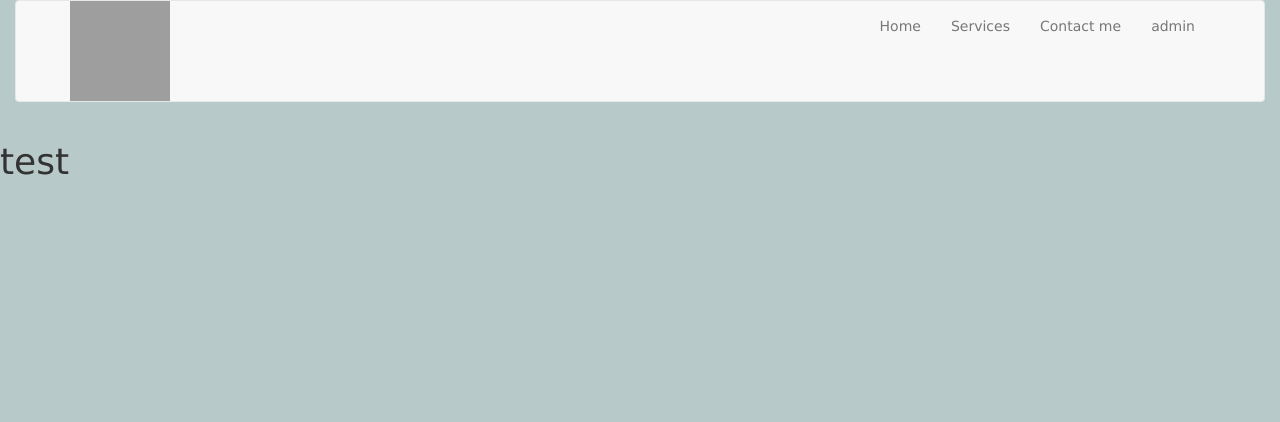
After one commit to sitayebsofiane/portfolio_with_flask, a Flask app: page /test in a window 1280 px wide. The commit adds this page. Shown: the top 422 px of the page. Run offline with Flask 2, Linux system fonts and the light colour scheme; some libraries are stand-ins or nearby versions; grey boxes are pictures that could not be loaded.

```diff
--- a/portfolio/app.py
+++ b/portfolio/app.py
@@ -1,5 +1,8 @@
 from flask import Flask,render_template,abort,request,redirect
 import datetime
+from Pillow import Image
+from StringIO import StringIO
+
 app = Flask(__name__)
 
 #-----------------------------------------admin------------------------------------------
@@ -8,7 +11,9 @@ def login():
     return render_template('admin/login.html')
 #---------------------------------------- end admin--------------------------------------
 #------------------------------------test------------------------------------------------
-
+@app.route('/test')
+def test():
+    return render_template('admin/test.html')
 
 #----------------------------------------------------------------------------------------
 #-----------------------------------------visitor--------------------------------------------
--- /dev/null
+++ b/portfolio/templates/admin/test.html
@@ -0,0 +1,5 @@
+{% extends 'layouts/default.html' %}
+{% block title %} services {% endblock title%}
+{% block body %}
+<h1>test</h1>
+{% endblock body %}
```
Also changed, not shown: portfolio/templates/pages/service.html (+6 -2 lines).
